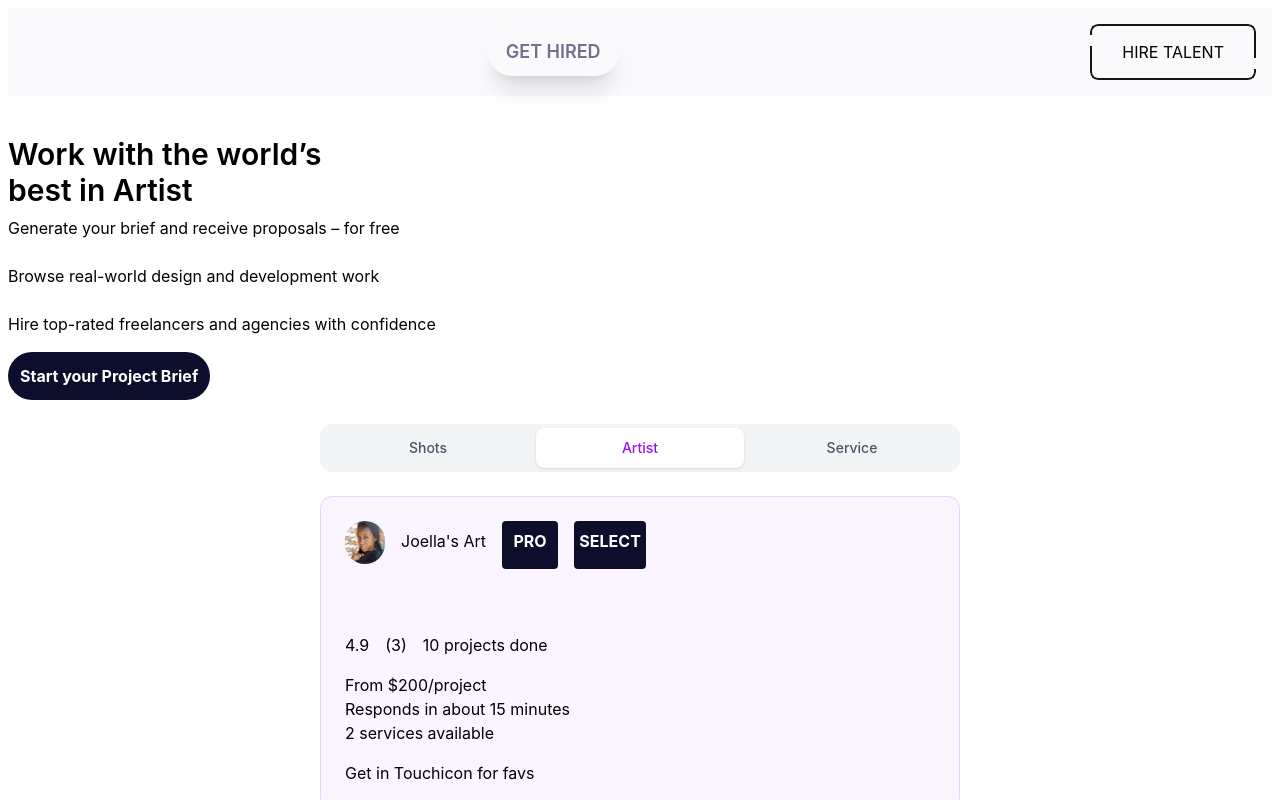
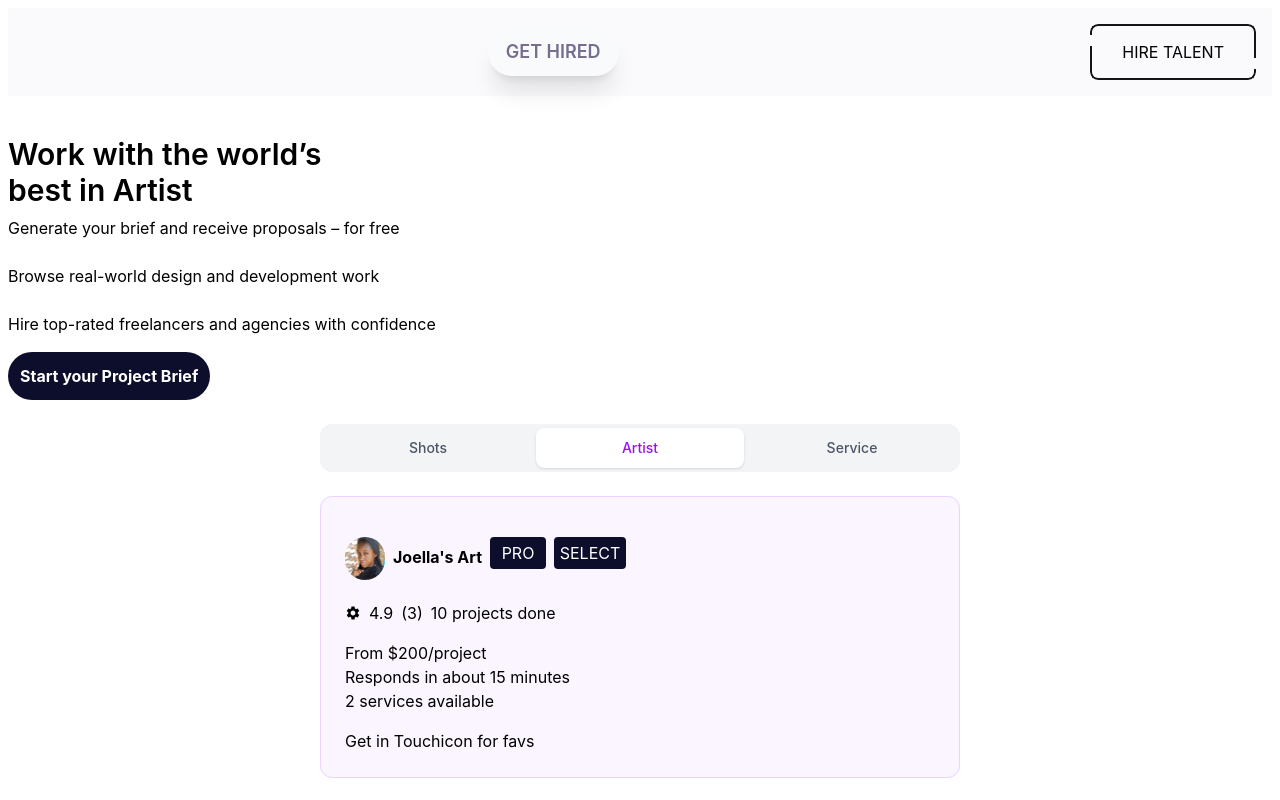
Before and after one commit to neducod/secret-project, a React (Vite) app: page / in a window 1280 px wide. Both pictures are taken after a click on the button "Artist". Shown: the top 800 px of the page. Built offline with nearby package versions, Linux system fonts and the light colour scheme.

Commit message:
Artist section icons. I am about to start inserting dynamic icons in the srtist section

```diff
--- a/package.json
+++ b/package.json
@@ -13,6 +13,7 @@
     "@tailwindcss/vite": "^4.3.1",
     "react": "^19.2.6",
     "react-dom": "^19.2.6",
+    "react-icons": "^5.6.0",
     "tailwindcss": "^4.3.1"
   },
   "devDependencies": {
--- a/src/App.jsx
+++ b/src/App.jsx
@@ -5,6 +5,7 @@ import heroImg from './assets/hero.png'
 import './App.css'
 
 import artistImage from './assets/artist.jpeg'
+import { MdSettings } from "react-icons/md";
 
 // import { FaAlignLeft } from "react-icons/fa";
 
@@ -30,16 +31,17 @@ function App() {
                 <img src={artistImage} alt="" className='rounded-full' />
               </div> */}
               <div className='flex flex-col gap-4'>
-                <div className='flex flex-row gap-4 justify-start'>
+                <div className='flex flex-row gap-2 justify-start h-16 pt-4'>
                   <div className='w-10 h-24 rounded-full'>
                     <img src={artistImage} alt="" className='rounded-full' />
                   </div>
-                  <h3 className='pt-2'>Joella's Art</h3>
-                  <a href="#" className='pt-2 bg-[#0d0d2c] text-white font-bold h-12 w-14 rounded-sm text-center'>PRO</a>
-                  <a href="#" className='pt-2 bg-[#0d0d2c] text-white font-bold h-12 w-18 text-center rounded-sm'>SELECT</a>
+                  <h3 className='pt-2 font-bold'>Joella's Art</h3>
+                  <a href="#" className='pt-1 bg-[#0d0d2c] text-white font-normal h-8 w-14 rounded-sm text-center'>PRO</a>
+                  <a href="#" className='pt-1 bg-[#0d0d2c] text-white font-normal h-8 w-18 text-center rounded-sm'>SELECT</a>
                 </div>
-                <div className='flex flex-row gap-4'>
+                <div className='flex flex-row gap-2 justify-start items-center'>
                   {/* star icon */}
+                  <MdSettings />
                   <p>4.9</p>
                   <p>(3)</p>
                   {/* CHECK ICONS */}
```
Also changed, not shown: 1 other file (tests, documents, lock files or other folders).
